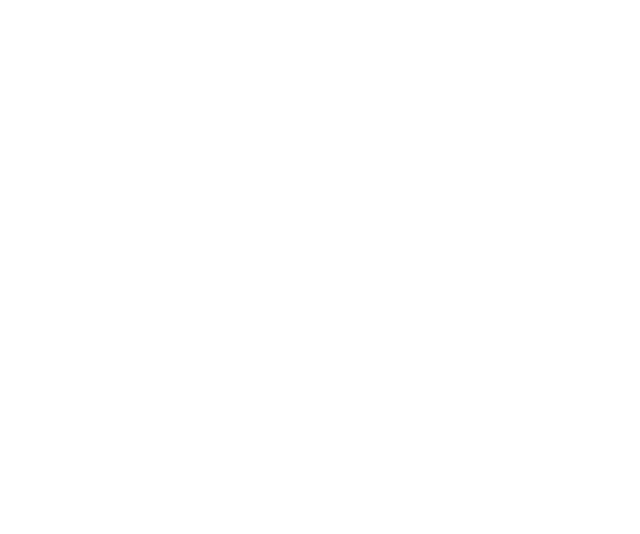
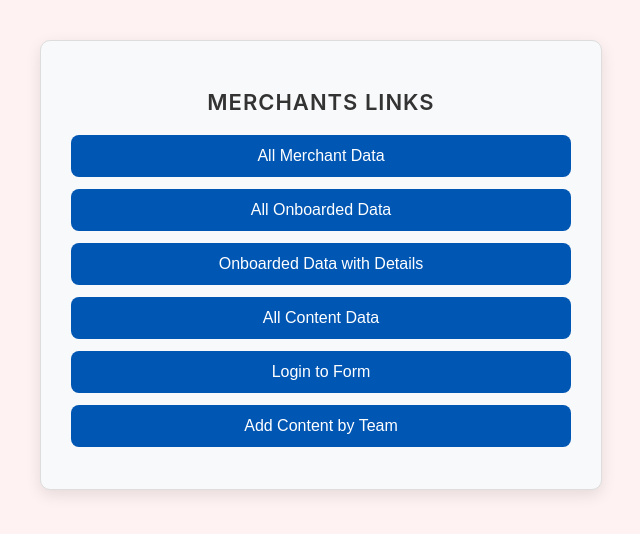
Before and after one commit to Swapnilchavan13/Localite-Website, a React (Create React App) app in the folder localite/: page /merchantlinks in a window 1280 px wide. Before the commit this address had no page. Shown: the top 534 px of the page, without its empty margins (319-959 px from the left). Built offline with nearby package versions, Linux system fonts and the light colour scheme.

Commit message:
updated and added the merchants links

```diff
--- a/localite/src/App.js
+++ b/localite/src/App.js
@@ -18,6 +18,7 @@
 import { Cms } from './Component/Cms';
 import { Orderhistory } from './Component/Orderhistory';
 import { EventTable } from './Component/EventTable';
+import { MerchantsLinks } from './Component/MerchantsLinks';
 
 function App() {
   return (
@@ -33,6 +34,8 @@
       <Route path="/return" element={<Return />} />
       <Route path="/shipping" element={<Shipping />} />
       <Route path="/removemydata" element={<Removemydata />} />
+      <Route path="/merchantlinks" element={<MerchantsLinks />} />
+
 
 
 
--- /dev/null
+++ b/localite/src/Component/MerchantsLinks.jsx
@@ -0,0 +1,76 @@
+import React from "react";
+
+export const MerchantsLinks = () => {
+  const links = [
+    { name: "All Merchant Data", url: "https://allmerchantdata.netlify.app/" },
+    { name: "All Onboarded Data", url: "https://onboardeddata.netlify.app/" },
+    { name: "Onboarded Data with Details", url: "https://onboardeddatawithdetails.netlify.app/" },
+    { name: "All Content Data", url: "https://allcontentdata.netlify.app/" },
+    { name: "Login to Form", url: "https://fieldteam.localite.services/login" },
+    { name: "Add Content by Team", url: "https://fieldteam.localite.services/merchantcontentbyteam" }
+  ];
+
+  const containerStyle = {
+    padding: "30px",
+    maxWidth: "500px",
+    margin: "40px auto",
+    backgroundColor: "#f8f9fa",
+    boxShadow: "0 5px 15px rgba(0, 0, 0, 0.1)",
+    borderRadius: "10px",
+    border: "1px solid #ddd",
+    textAlign: "center",
+  };
+
+  const titleStyle = {
+    fontSize: "22px",
+    fontWeight: "600",
+    color: "#333",
+    marginBottom: "20px",
+    textTransform: "uppercase",
+    letterSpacing: "1px",
+  };
+
+  const buttonStyle = {
+    width: "100%",
+    backgroundColor: "#0056b3",
+    color: "#fff",
+    fontSize: "16px",
+    fontWeight: "500",
+    padding: "12px",
+    borderRadius: "8px",
+    border: "none",
+    cursor: "pointer",
+    marginBottom: "12px",
+    transition: "all 0.3s ease-in-out",
+    display: "block",
+  };
+
+  const handleMouseOver = (e) => {
+    e.target.style.backgroundColor = "#003d80";
+    e.target.style.transform = "scale(1.05)";
+  };
+
+  const handleMouseOut = (e) => {
+    e.target.style.backgroundColor = "#0056b3";
+    e.target.style.transform = "scale(1)";
+  };
+
+  return (
+    <div style={containerStyle}>
+      <h2 style={titleStyle}>Merchants Links</h2>
+      <div>
+        {links.map((link, index) => (
+          <button
+            key={index}
+            onClick={() => window.open(link.url, "_blank")}
+            style={buttonStyle}
+            onMouseOver={handleMouseOver}
+            onMouseOut={handleMouseOut}
+          >
+            {link.name}
+          </button>
+        ))}
+      </div>
+    </div>
+  );
+};
```
